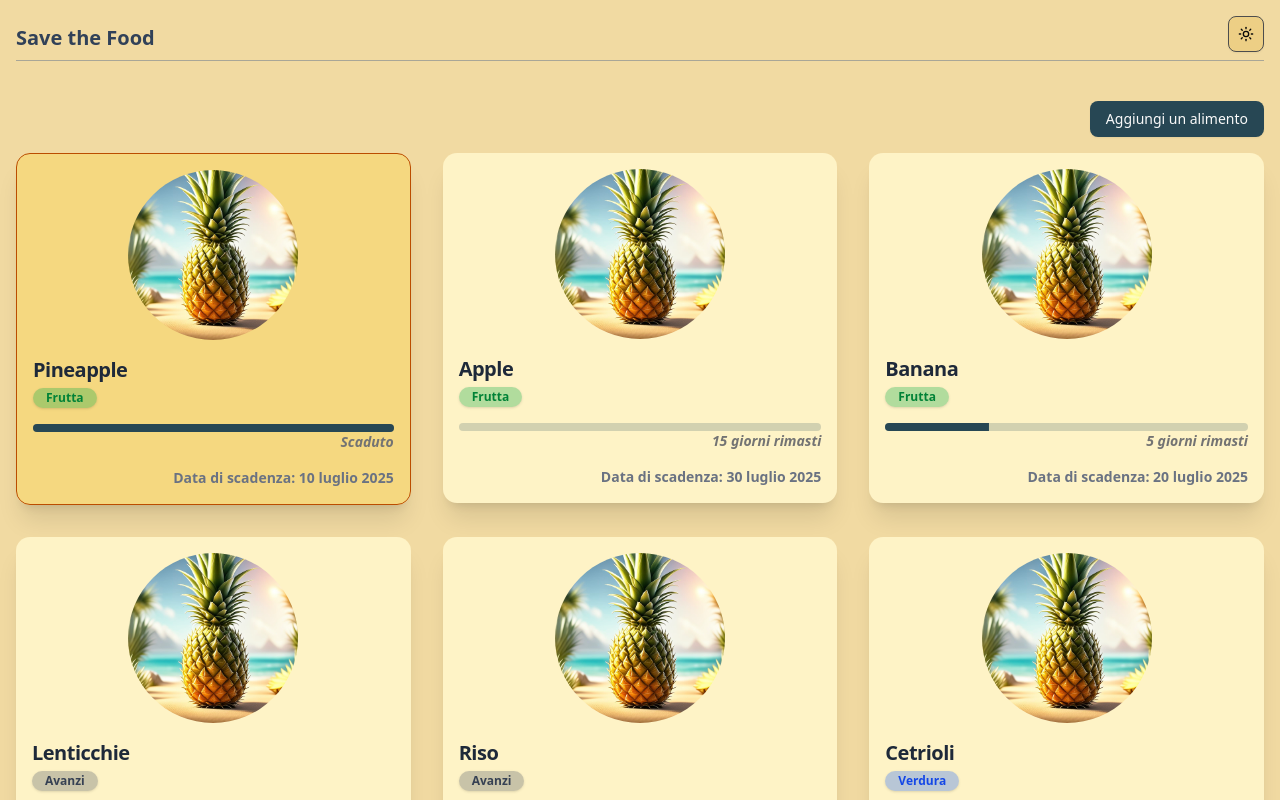
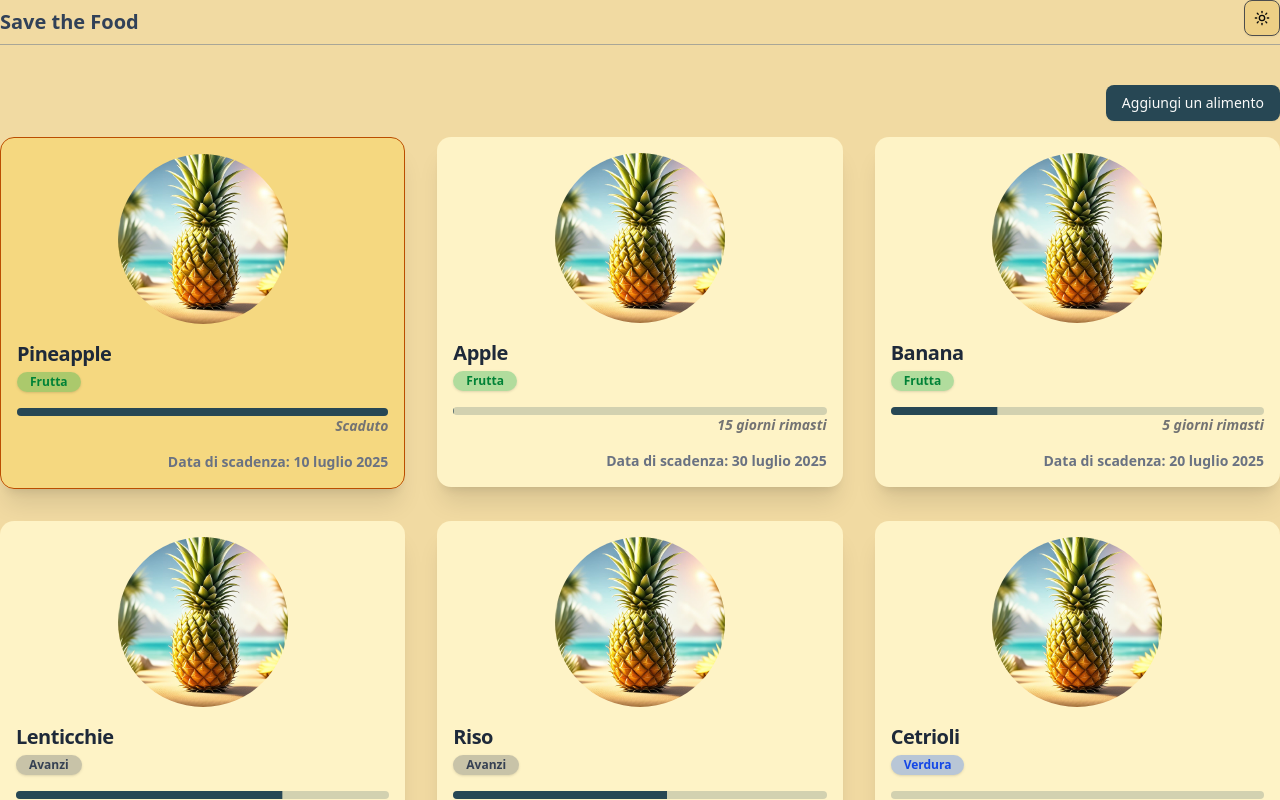
Before and after one commit to GersonEC/save-the-food, a Next.js app: page / in a window 1280 px wide. Shown: the top 800 px of the page. Built offline with nearby package versions, Linux system fonts and the light colour scheme.

Commit message:
style: remove padding

```diff
--- a/src/app/layout.tsx
+++ b/src/app/layout.tsx
@@ -28,7 +28,7 @@ export default function RootLayout({
   return (
     <html lang='en' suppressHydrationWarning>
       <body
-        className={`p-4 ${geistSans.variable} ${geistMono.variable} antialiased`}
+        className={` ${geistSans.variable} ${geistMono.variable} antialiased`}
       >
         <ThemeProvider
           attribute='class'
--- a/src/components/Nav/index.tsx
+++ b/src/components/Nav/index.tsx
@@ -1,5 +1,5 @@
 import Link from 'next/link';
-import { ModeToggle } from '../ToggleMode';
+import { ToggleMode } from '../ToggleMode';
 import { Typography } from '../Typography';
 
 export function Nav() {
@@ -11,7 +11,7 @@ export function Nav() {
         </Typography>
       </Link>
       <div className='mb-2'>
-        <ModeToggle />
+        <ToggleMode />
       </div>
     </div>
   );
--- a/src/components/ToggleMode/index.tsx
+++ b/src/components/ToggleMode/index.tsx
@@ -12,10 +12,11 @@ import {
   DropdownMenuTrigger,
 } from '@/components/ui/dropdown-menu';
 
-export function ModeToggle() {
+export function ToggleMode() {
   const { setTheme } = useTheme();
 
   return (
+    <div className='relative'>
       <DropdownMenu>
         <DropdownMenuTrigger asChild>
           <Button variant='outline' size='icon'>
@@ -24,7 +25,7 @@ export function ModeToggle() {
             <span className='sr-only'>Toggle theme</span>
           </Button>
         </DropdownMenuTrigger>
-      <DropdownMenuContent align='end'>
+        <DropdownMenuContent align='end' sideOffset={8}>
           <DropdownMenuItem onClick={() => setTheme('light')}>
             Light
           </DropdownMenuItem>
@@ -36,5 +37,6 @@ export function ModeToggle() {
           </DropdownMenuItem>
         </DropdownMenuContent>
       </DropdownMenu>
+    </div>
   );
 }
```
Lines whose indentation alone changed are shown as unchanged.
